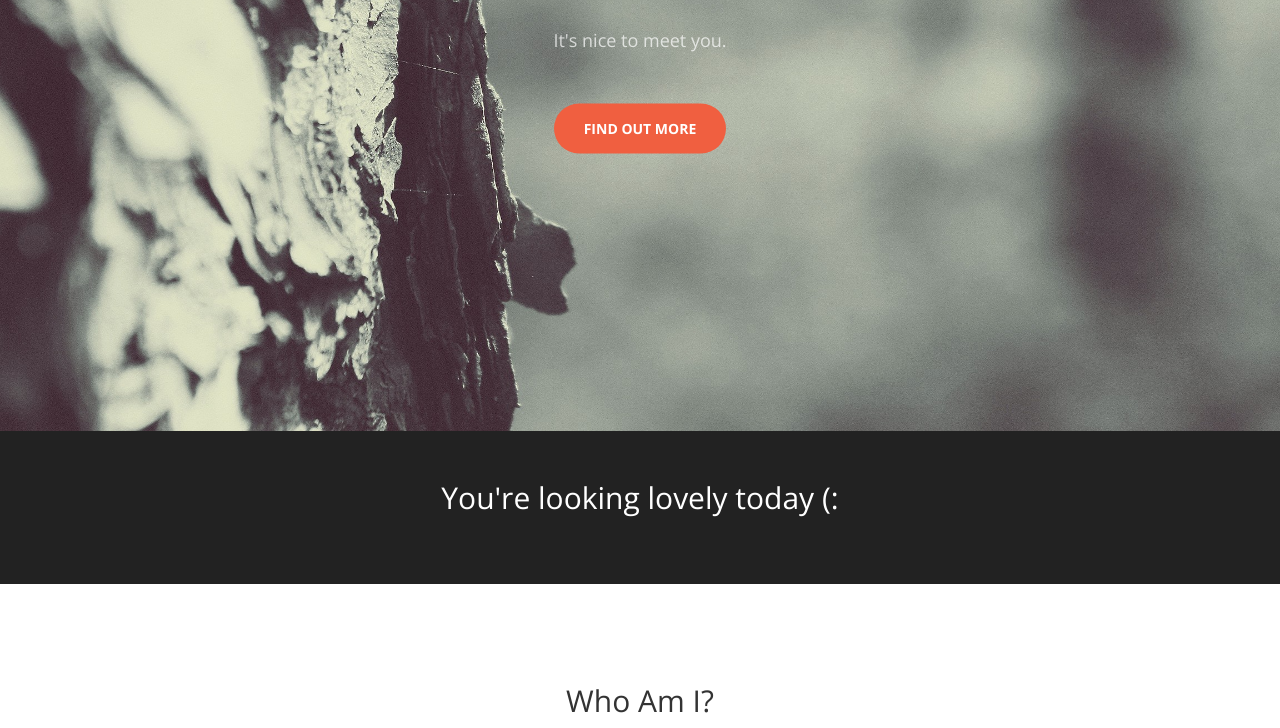
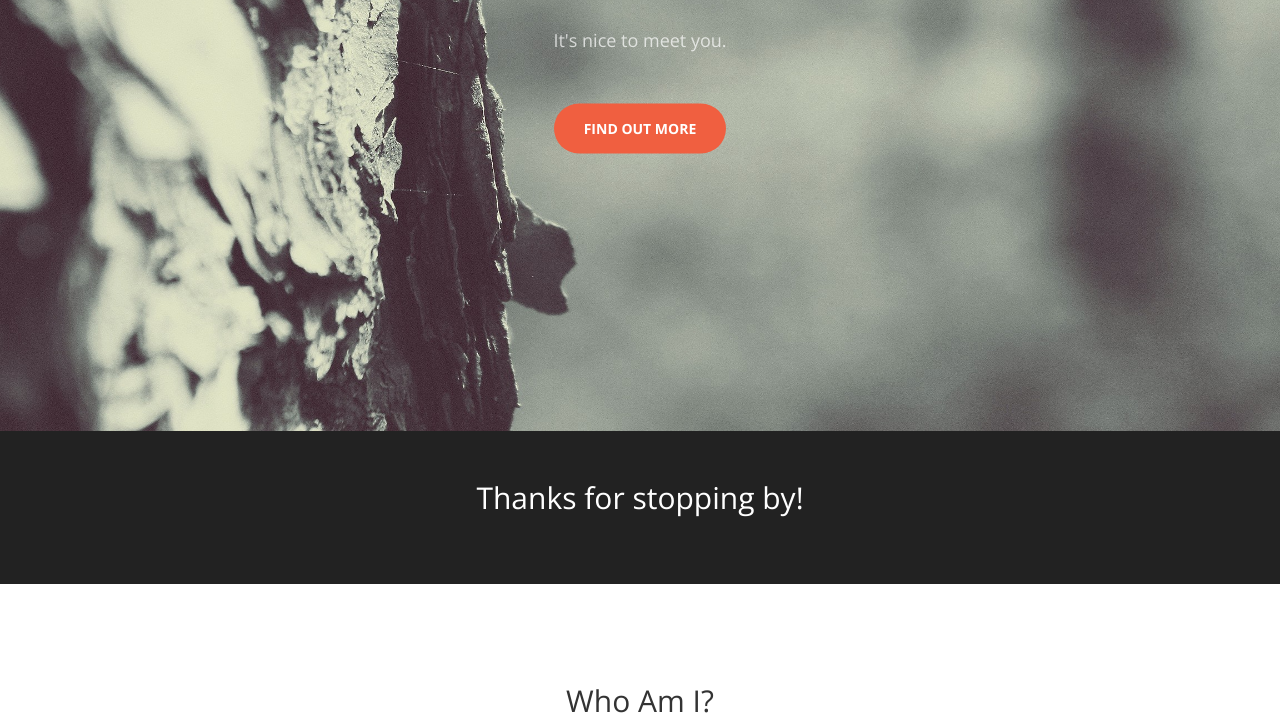
Before and after one commit to mbardakov/mbardakov.github.io, a website: page index.html in a window 1280 px wide. Shown: the part 369-1097 px from the top of the page. Drawn offline with nearby package versions, Linux system fonts and the light colour scheme; files that its build step writes are made by us from their sources.

Commit message:
hard-coded quote randomizer

```diff
--- a/index.html
+++ b/index.html
@@ -27,8 +27,6 @@
 
     <!-- Custom CSS-->
     <link href="css/max.css" rel="stylesheet">
-
-    <script src="js/quotes.js"></script>
 
     <!-- HTML5 Shim and Respond.js IE8 support of HTML5 elements and media queries -->
     <!-- WARNING: Respond.js doesn't work if you view the page via file:// -->
@@ -163,6 +161,9 @@
     <!-- Theme JavaScript -->
     <script src="js/creative.min.js"></script>
 
+    <!-- My own stuff: -->
+    <script src="js/quotes.js"></script>
+
 </body>
 
 </html>
--- a/js/quotes.js
+++ b/js/quotes.js
@@ -1,6 +1,8 @@
 window.onload = function(){
     var quotebox = document.getElementById("intro-quote");
-    quotebox.innerText = "You're looking lovely today (:";
-    // come up with quotes to put here
-    // choose one with RNG
+    var quotes = ["You're looking lovely today.",
+        "I hope you have a fantastic day.",
+        "Thanks for stopping by!"];
+    quotebox.innerText = quotes[Math.floor(Math.random()*quotes.length)];
+    // probably nicer to store quotes in a .json file instead of hard-coded
 };
```
